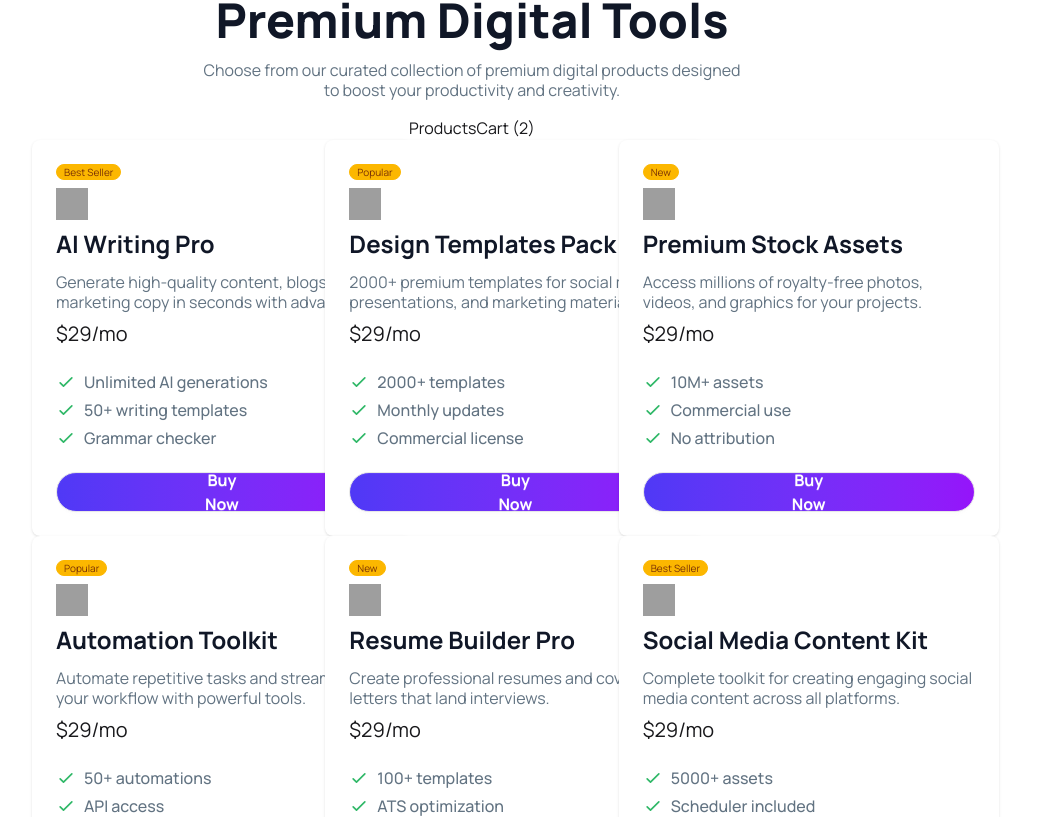
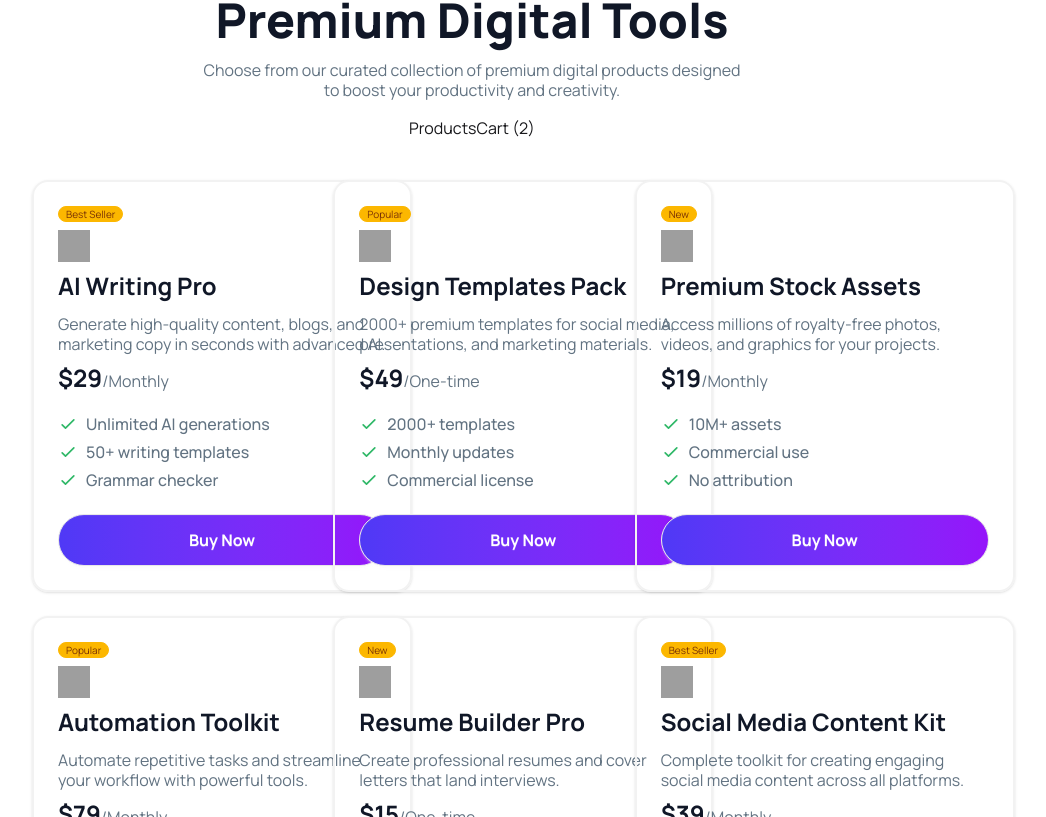
Before and after one commit to sedratul-29/DigiTools, a React (Vite) app: page / in a window 1280 px wide. Shown: the part 1163-1980 px from the top of the page, without its empty margins (168-1214 px from the left). Built offline with nearby package versions, Linux system fonts and the light colour scheme; grey boxes are pictures that could not be loaded.

Commit message:
create Card Product Section and update other things

```diff
--- a/public/data.json
+++ b/public/data.json
@@ -4,7 +4,7 @@
     "name": "AI Writing Pro",
     "description": "Generate high-quality content, blogs, and marketing copy in seconds with advanced AI.",
     "price": 29,
-    "period": "monthly",
+    "period": "Monthly",
     "tag": "Best Seller",
     "tagType": "best-seller",
     "features": [
@@ -19,7 +19,7 @@
     "name": "Design Templates Pack",
     "description": "2000+ premium templates for social media, presentations, and marketing materials.",
     "price": 49,
-    "period": "one-time",
+    "period": "One-time",
     "tag": "Popular",
     "tagType": "popular",
     "features": [
@@ -34,7 +34,7 @@
     "name": "Premium Stock Assets",
     "description": "Access millions of royalty-free photos, videos, and graphics for your projects.",
     "price": 19,
-    "period": "monthly",
+    "period": "Monthly",
     "tag": "New",
     "tagType": "new",
     "features": [
@@ -49,7 +49,7 @@
     "name": "Automation Toolkit",
     "description": "Automate repetitive tasks and streamline your workflow with powerful tools.",
     "price": 79,
-    "period": "monthly",
+    "period": "Monthly",
     "tag": "Popular",
     "tagType": "popular",
     "features": [
@@ -64,7 +64,7 @@
     "name": "Resume Builder Pro",
     "description": "Create professional resumes and cover letters that land interviews.",
     "price": 15,
-    "period": "one-time",
+    "period": "One-time",
     "tag": "New",
     "tagType": "new",
     "features": [
@@ -79,7 +79,7 @@
     "name": "Social Media Content Kit",
     "description": "Complete toolkit for creating engaging social media content across all platforms.",
     "price": 39,
-    "period": "monthly",
+    "period": "Monthly",
     "tag": "Best Seller",
     "tagType": "best-seller",
     "features": [
--- a/src/App.jsx
+++ b/src/App.jsx
@@ -7,8 +7,8 @@ import MainSection from './Component/MainSection/MainSection';
 import StepSection from './Component/Step_Section/StepSection';
 import Optional from './Component/Optional/Optional';
 import Footer from './Component/Footer/Footer';
-// import { FallingLeaves } from 'falling-leaves/react';
-import Snowfall from 'react-snowfall';
+import { FallingLeaves } from 'falling-leaves/react';
+// import Snowfall from 'react-snowfall';
 
 function App() {
 
@@ -16,11 +16,11 @@ function App() {
 
   return (
     <div className='manrope'>
-      {/* <FallingLeaves fullScreen
-      shapes={["maple"]}></FallingLeaves> */}
-      <Snowfall color="#ffffff"
+      <FallingLeaves fullScreen
+      shapes={["maple"]}></FallingLeaves>
+      {/* <Snowfall color="#ffffff"
         snowflakeCount={150}
-        speed={[0.5, 2]}
+        speed={[5, 2]}
         radius={[1, 4]}
         wind={[-0.5, 1]}
         style={{
@@ -31,7 +31,7 @@ function App() {
           height: "100vh",
           pointerEvents: "none",
           zIndex: 9999
-        }} />
+        }} /> */}
       <Header></Header>
       <hr className='opacity-8' />
       <Banner_1></Banner_1>
--- /dev/null
+++ b/src/Component/MainSection/AvailableProduct/AvailableProduct.jsx
@@ -0,0 +1,12 @@
+import Product from "../Product/Product";
+const AvailableProduct = ({ packages , handleSelectedProducts}) => {
+    return (
+        <div className="grid grid-cols-3 gap-6">
+            {
+                packages.map(product => <Product key={product.id} product={product} handleSelectedProducts={handleSelectedProducts}></Product>)
+            }
+        </div>
+    );
+};
+
+export default AvailableProduct;
--- /dev/null
+++ b/src/Component/MainSection/CartProduct/CardProduct.jsx
@@ -0,0 +1,10 @@
+
+const CardProduct = ({selectedProducts}) => {
+    return (
+        <div>
+            <h1>{selectedProducts.length}</h1>
+        </div>
+    );
+};
+
+export default CardProduct;
--- a/src/Component/MainSection/MainSection.jsx
+++ b/src/Component/MainSection/MainSection.jsx
@@ -1,25 +1,36 @@
-import { use } from "react";
-import Product from "./Product/Product";
+import { use, useState } from "react";
+import AvailableProduct from "./AvailableProduct/AvailableProduct";
+import CardProduct from "./CartProduct/CardProduct";
+
 
 const MainSection = ({ packagesPromise }) => {
 
+    const [selected, setSelected] = useState("Products");
+    // console.log(selected)
+    const [selectedProducts,setSelectedProducts] = useState([]);
+    const handleSelectedProducts = (selectedProduct)=>{
+        setSelectedProducts([...selectedProducts,selectedProduct]);
+    }
+
     const packages = use(packagesPromise);
-    console.log(packages);
-    console.log(Array.isArray(packages));
+    // console.log(packages);
+    // console.log(Array.isArray(packages));
 
     return (
         <div className=" mx-auto my-[120px]">
-            <div className="text-center">
+            <div className="text-center mb-10">
                 <h1 className="font-extrabold text-5xl text-[#101727] mb-4">Premium Digital Tools</h1>
                 <p className="font-normal text-base text-[#627382] leading-5 mb-4">Choose from our curated collection of premium digital products designed<br />to boost your productivity and creativity.</p>
                 <div>
-                    <button>Products</button>
-                    <button>Cart (2)</button>
+                    <button onClick={() => setSelected("Products")}>Products</button>
+                    <button onClick={() => setSelected("Cart")}>Cart (2)</button>
                 </div>
             </div>
-            <div className="mx-[200px] grid grid-cols-3">
+            <div className="mx-[200px]">
                 {
-                    packages.map(product => <Product key={product.id} product={product}></Product>)
+                    selected === "Products" ?
+                        <AvailableProduct packages={packages} handleSelectedProducts={handleSelectedProducts}/> :
+                        <CardProduct selectedProducts={selectedProducts}/>
                 }
             </div>
         </div>
--- a/src/Component/MainSection/Product/Product.jsx
+++ b/src/Component/MainSection/Product/Product.jsx
@@ -1,15 +1,19 @@
 
-const Product = ({ product }) => {
+const Product = ({ product , handleSelectedProducts}) => {
+    const handle = ()  =>{
+        handleSelectedProducts(product);
+    }
     return (
         <div className="">
-            <div className="card w-95 bg-base-100 shadow-sm">
+            <div className="border-[#F2F2F2] border-2 rounded-2xl  w-95  shadow-sm">
                 <div className="card-body">
                     <span className="badge badge-xs badge-warning">{product.tag}</span>
                     <img src={product.icon} className="w-8 h-8" alt="" />
                     <h2 className="font-bold text-2xl text-[#101727] mb-1">{product.name}</h2>
                     <p className="font-normal text-base leading-5 text-[#627382]"> {product.description}</p>
-                    <span className="text-xl">$29/mo</span>
-                    <ul className="mt-4 flex flex-col gap-2">
+                    <span className="text-[#101727] font-bold text-2xl">${product.price}<span className="font-normal text-base text-[#627382]">/{product.period}</span>
+                    </span>
+                    <ul className="mt-3 flex flex-col gap-2">
                         <li className="flex items-center">
                             <svg xmlns="http://www.w3.org/2000/svg" className="size-5 me-2 text-[#30B868] " fill="none" viewBox="0 0 24 24" stroke="currentColor"><path strokeLinecap="round" strokeLinejoin="round" strokeWidth="2" d="M5 13l4 4L19 7" /></svg>
                             <span className="font-medium text-base leading-5 text-[#627382]">{product.features[0]}</span>
@@ -24,7 +28,7 @@ const Product = ({ product }) => {
                         </li>
                     </ul>
                     <div className="mt-4">
-                        <button className="btn btn-block text-white text-base font-bold px-[132.5px] py-[15px] bg-linear-to-r from-[#4F39F6] from-0% to-[#9514FA] to-100% rounded-[100px] ">Buy Now</button>
+                        <button className="btn btn-block text-white text-base font-bold py-[25px] bg-linear-to-r from-[#4F39F6] to-[#9514FA] rounded-[100px]" onClick={handle}>Buy Now</button>
                     </div>
                 </div>
             </div>
```
